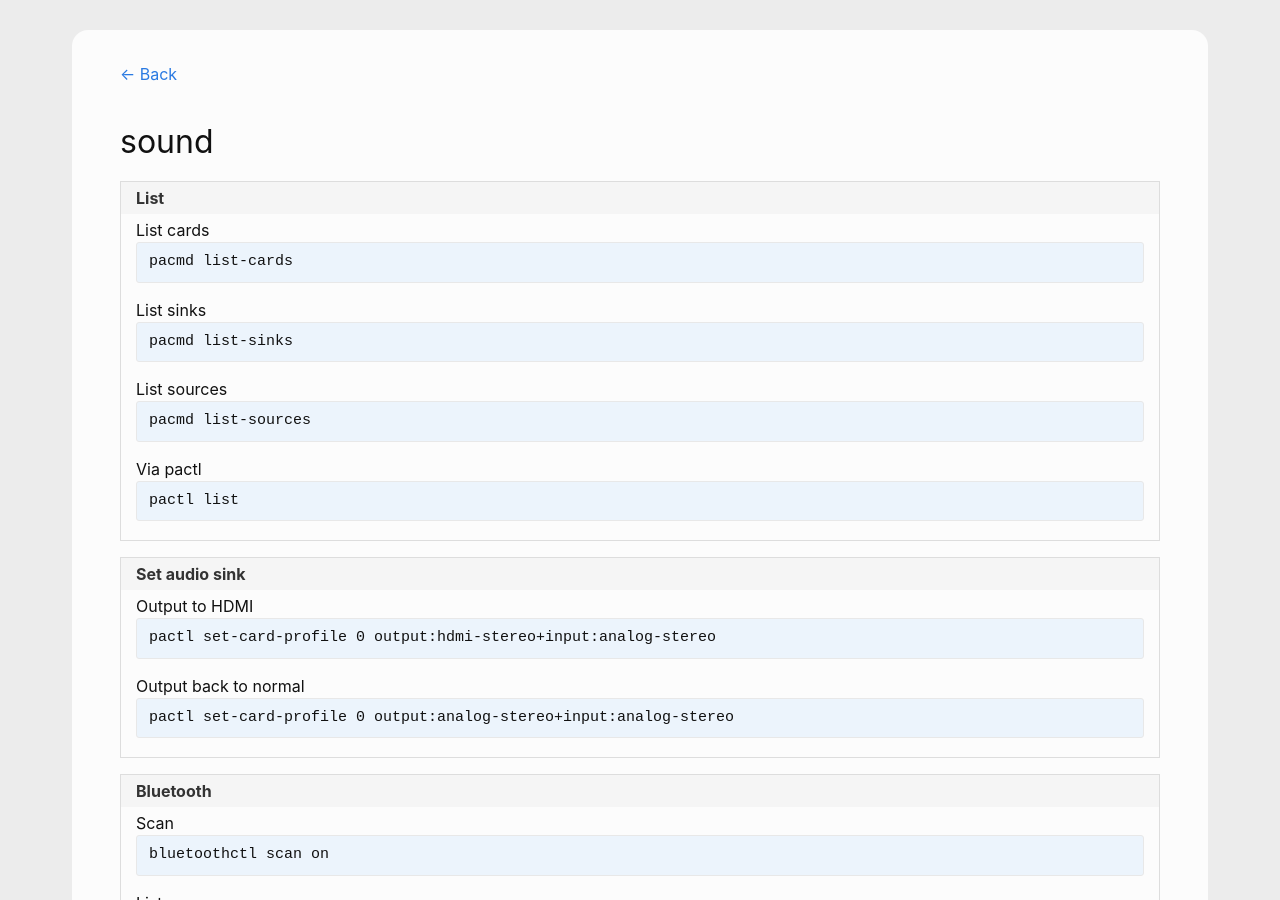
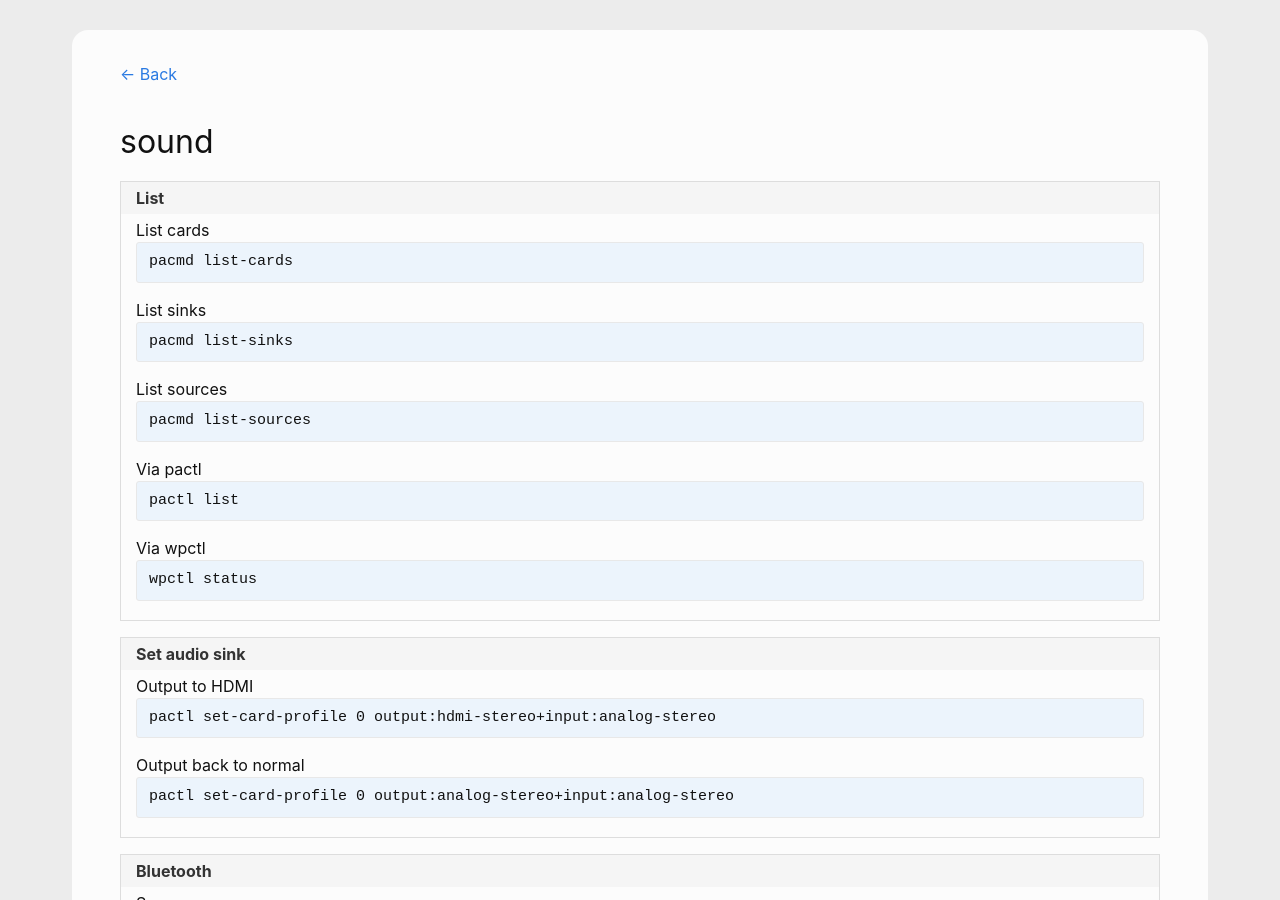
Before and after one commit to andreas-mausch/cheatsheets, a Jekyll site: the page built from _cheatsheets/sound.md, in a window 1280 px wide and 900 px high. Built offline with Jekyll 4.4.1, drawn with Linux system fonts in a browser that asks for light colours.

Commit message:
Add pipewire / WirePlumber command

```diff
--- a/_cheatsheets/sound.md
+++ b/_cheatsheets/sound.md
@@ -1,6 +1,6 @@
 ---
 layout: cheatsheet
-tags: pacmd pactl audio pulseaudio hdmi alsa bluetooth bluetoothctl
+tags: pacmd pactl wpctl audio pulseaudio pipewire wireplumber hdmi alsa bluetooth bluetoothctl
 section:
   - name: List
     commands:
@@ -8,6 +8,7 @@ section:
        List sinks: pacmd list-sinks
        List sources: pacmd list-sources
        Via pactl: pactl list
+       Via wpctl: wpctl status
   - name: Set audio sink
     commands:
        Output to HDMI: pactl set-card-profile 0 output:hdmi-stereo+input:analog-stereo
```
